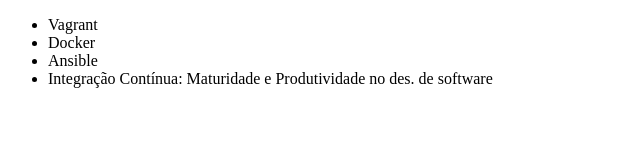
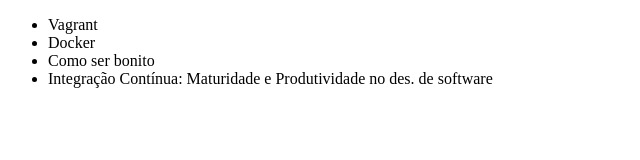
Before and after one commit to Amarildo-Jr/alura-git, a plain HTML site: page index.html in a window 1280 px wide. Shown: the full height of the page, 0-640 px from the left. Drawn offline with Linux system fonts and the light colour scheme.

Commit message:
Adicionando o curso de beleza

```diff
--- a/index.html
+++ b/index.html
@@ -8,7 +8,7 @@
     <ul>
         <li>Vagrant</li>
         <li>Docker</li>
-        <li>Ansible</li>
+        <li>Como ser bonito</li>
         <li>Integração Contínua: Maturidade e Produtividade no des. de software</li>
     </ul>
 </body>
```
